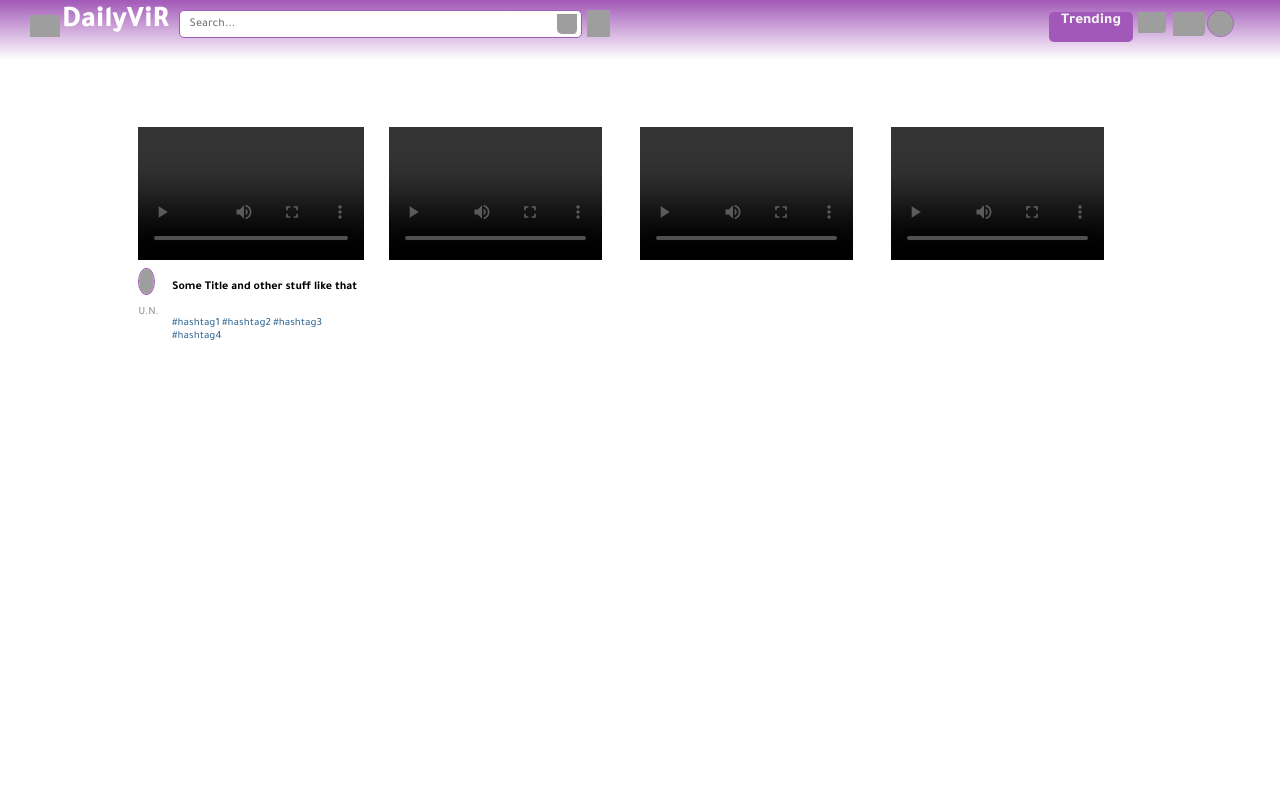
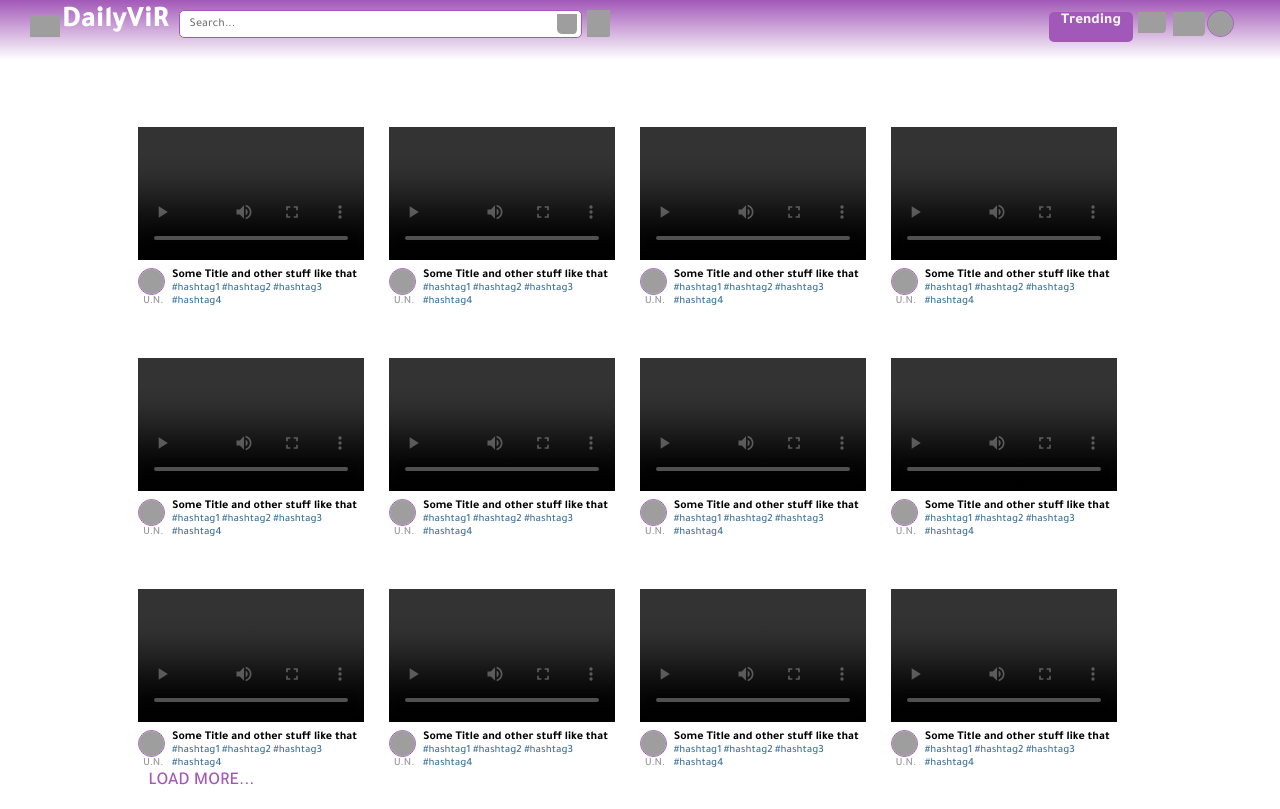
Before and after one commit to MadalinaEnasel/TW_ViR, a PHP site: page /home_page.html in a window 1280 px wide. Before the commit the page ends 340 px from the top, so only its background shows below. Run offline with PHP 8.4, Linux system fonts and the light colour scheme; grey boxes are pictures that could not be loaded.

Commit message:
to do: center "Load more..."

```diff
--- a/Home Page/home_page.css
+++ b/Home Page/home_page.css
@@ -154,7 +154,7 @@ input[type=search] {
     float: left;
     position: relative;
     height: 25px;
-    width: 15px;
+    width: 25px;
     overflow: hidden;
     border-radius: 100%;
     border: 1px solid #A258B8;
@@ -170,6 +170,7 @@ input[type=search] {
     padding-right: 4px;
     text-align: initial;
     text-decoration: none;
+    margin:0;
 
 }
 
@@ -194,7 +195,6 @@ input[type=search] {
     display: grid;
     width: 85%;
     height: 100%;
-
 }
 
 .username_text{
@@ -203,15 +203,40 @@ input[type=search] {
     font-family: "Tajawal", sans-serif;
     font-size: 11px;
     padding-right: 4px;
-    text-align: initial;
     text-decoration: none;
+    margin:0;
+    text-align: center;
 }
 
+.loadButton{
+    align-content: center;
+    text-align: -moz-center;
+padding: 0 10px ;
+    text-decoration: none;
+    padding-block-start: 12px;
+    border-radius: 5px;
+    box-sizing: content-box;
+    border: none;
+    font-family: "Tajawal", sans-serif;
+    font-size: 18px;
+    color: #A258B8;
+    background-color: transparent;
+    color: #A258B8;
+    align-content: center;
+}
+
+.loadButton:hover{
+    box-shadow: rgba(179,52,231,0.3);
+}
+.load_text{
+
+}
 .hashtags{
     float:left;
     color: #3F729B;
     font-family: "Tajawal", sans-serif;
     font-size: 11px;
+    margin:0;
     padding-right: 4px;
 }
 .video{
--- a/Home Page/home_page.html
+++ b/Home Page/home_page.html
@@ -36,6 +36,7 @@
         <a class="trendingButton" href="../Trending/trending.html" target="_self">Trending</a>
 
     </div>
+
 </div>
 
 <main class="background">
@@ -59,23 +60,200 @@
             </div>
 
             <div class="column">
-                <video width="213" height="133" controls>
-                    Your browser does not support the video tag.
+                <video class="video" controls>
                 </video>
+                <div class="under_video">
+                    <div class="under_video_left">
+                        <a href="user_profile.html"><img src="image.png" class="user_picture"
+                                                         alt="The src doesn't exist"></a>
+                        <p class="username_text">U.N.</p>
+                    </div>
+
+                    <div class="under_video_right">
+                        <p class="text__title">Some Title and other stuff like that</p>
+                        <p class="hashtags">#hashtag1 #hashtag2 #hashtag3 #hashtag4</p>
+                    </div>
+                </div>
             </div>
 
             <div class="column">
-                <video width="213" height="133" controls>
-                    Your browser does not support the video tag.
+                <video class="video" controls>
                 </video>
+                <div class="under_video">
+                    <div class="under_video_left">
+                        <a href="user_profile.html"><img src="image.png" class="user_picture"
+                                                         alt="The src doesn't exist"></a>
+                        <p class="username_text">U.N.</p>
+                    </div>
+
+                    <div class="under_video_right">
+                        <p class="text__title">Some Title and other stuff like that</p>
+                        <p class="hashtags">#hashtag1 #hashtag2 #hashtag3 #hashtag4</p>
+                    </div>
+                </div>
             </div>
+
             <div class="column">
-                <video width="213" height="133" controls>
-                    Your browser does not support the video tag.
+                <video class="video" controls>
                 </video>
+                <div class="under_video">
+                    <div class="under_video_left">
+                        <a href="user_profile.html"><img src="image.png" class="user_picture"
+                                                         alt="The src doesn't exist"></a>
+                        <p class="username_text">U.N.</p>
+                    </div>
+
+                    <div class="under_video_right">
+                        <p class="text__title">Some Title and other stuff like that</p>
+                        <p class="hashtags">#hashtag1 #hashtag2 #hashtag3 #hashtag4</p>
+                    </div>
+                </div>
             </div>
+
         </div>
 
+        <div class="row">
+            <div class="column">
+                <video class="video" controls>
+                </video>
+                <div class="under_video">
+                    <div class="under_video_left">
+                        <a href="user_profile.html"><img src="image.png" class="user_picture"
+                                                         alt="The src doesn't exist"></a>
+                        <p class="username_text">U.N.</p>
+                    </div>
+
+                    <div class="under_video_right">
+                        <p class="text__title">Some Title and other stuff like that</p>
+                        <p class="hashtags">#hashtag1 #hashtag2 #hashtag3 #hashtag4</p>
+                    </div>
+                </div>
+            </div>
+
+            <div class="column">
+                <video class="video" controls>
+                </video>
+                <div class="under_video">
+                    <div class="under_video_left">
+                        <a href="user_profile.html"><img src="image.png" class="user_picture"
+                                                         alt="The src doesn't exist"></a>
+                        <p class="username_text">U.N.</p>
+                    </div>
+
+                    <div class="under_video_right">
+                        <p class="text__title">Some Title and other stuff like that</p>
+                        <p class="hashtags">#hashtag1 #hashtag2 #hashtag3 #hashtag4</p>
+                    </div>
+                </div>
+            </div>
+
+            <div class="column">
+                <video class="video" controls>
+                </video>
+                <div class="under_video">
+                    <div class="under_video_left">
+                        <a href="user_profile.html"><img src="image.png" class="user_picture"
+                                                         alt="The src doesn't exist"></a>
+                        <p class="username_text">U.N.</p>
+                    </div>
+
+                    <div class="under_video_right">
+                        <p class="text__title">Some Title and other stuff like that</p>
+                        <p class="hashtags">#hashtag1 #hashtag2 #hashtag3 #hashtag4</p>
+                    </div>
+                </div>
+            </div>
+
+            <div class="column">
+                <video class="video" controls>
+                </video>
+                <div class="under_video">
+                    <div class="under_video_left">
+                        <a href="user_profile.html"><img src="image.png" class="user_picture"
+                                                         alt="The src doesn't exist"></a>
+                        <p class="username_text">U.N.</p>
+                    </div>
+
+                    <div class="under_video_right">
+                        <p class="text__title">Some Title and other stuff like that</p>
+                        <p class="hashtags">#hashtag1 #hashtag2 #hashtag3 #hashtag4</p>
+                    </div>
+                </div>
+            </div>
+
+        </div>
+
+        <div class="row">
+            <div class="column">
+                <video class="video" controls>
+                </video>
+                <div class="under_video">
+                    <div class="under_video_left">
+                        <a href="user_profile.html"><img src="image.png" class="user_picture"
+                                                         alt="The src doesn't exist"></a>
+                        <p class="username_text">U.N.</p>
+                    </div>
+
+                    <div class="under_video_right">
+                        <p class="text__title">Some Title and other stuff like that</p>
+                        <p class="hashtags">#hashtag1 #hashtag2 #hashtag3 #hashtag4</p>
+                    </div>
+                </div>
+            </div>
+
+            <div class="column">
+                <video class="video" controls>
+                </video>
+                <div class="under_video">
+                    <div class="under_video_left">
+                        <a href="user_profile.html"><img src="image.png" class="user_picture"
+                                                         alt="The src doesn't exist"></a>
+                        <p class="username_text">U.N.</p>
+                    </div>
+
+                    <div class="under_video_right">
+                        <p class="text__title">Some Title and other stuff like that</p>
+                        <p class="hashtags">#hashtag1 #hashtag2 #hashtag3 #hashtag4</p>
+                    </div>
+                </div>
+            </div>
+
+            <div class="column">
+                <video class="video" controls>
+                </video>
+                <div class="under_video">
+                    <div class="under_video_left">
+                        <a href="user_profile.html"><img src="image.png" class="user_picture"
+                                                         alt="The src doesn't exist"></a>
+                        <p class="username_text">U.N.</p>
+                    </div>
+
+                    <div class="under_video_right">
+                        <p class="text__title">Some Title and other stuff like that</p>
+                        <p class="hashtags">#hashtag1 #hashtag2 #hashtag3 #hashtag4</p>
+                    </div>
+                </div>
+            </div>
+
+            <div class="column">
+                <video class="video" controls>
+                </video>
+                <div class="under_video">
+                    <div class="under_video_left">
+                        <a href="user_profile.html"><img src="image.png" class="user_picture"
+                                                         alt="The src doesn't exist"></a>
+                        <p class="username_text">U.N.</p>
+                    </div>
+
+                    <div class="under_video_right">
+                        <p class="text__title">Some Title and other stuff like that</p>
+                        <p class="hashtags">#hashtag1 #hashtag2 #hashtag3 #hashtag4</p>
+                    </div>
+                </div>
+            </div>
+
+        </div>
+        <a href="home_page.html" class="loadButton"> LOAD MORE...</a>
     </div>
 </main>
 </body>
```
